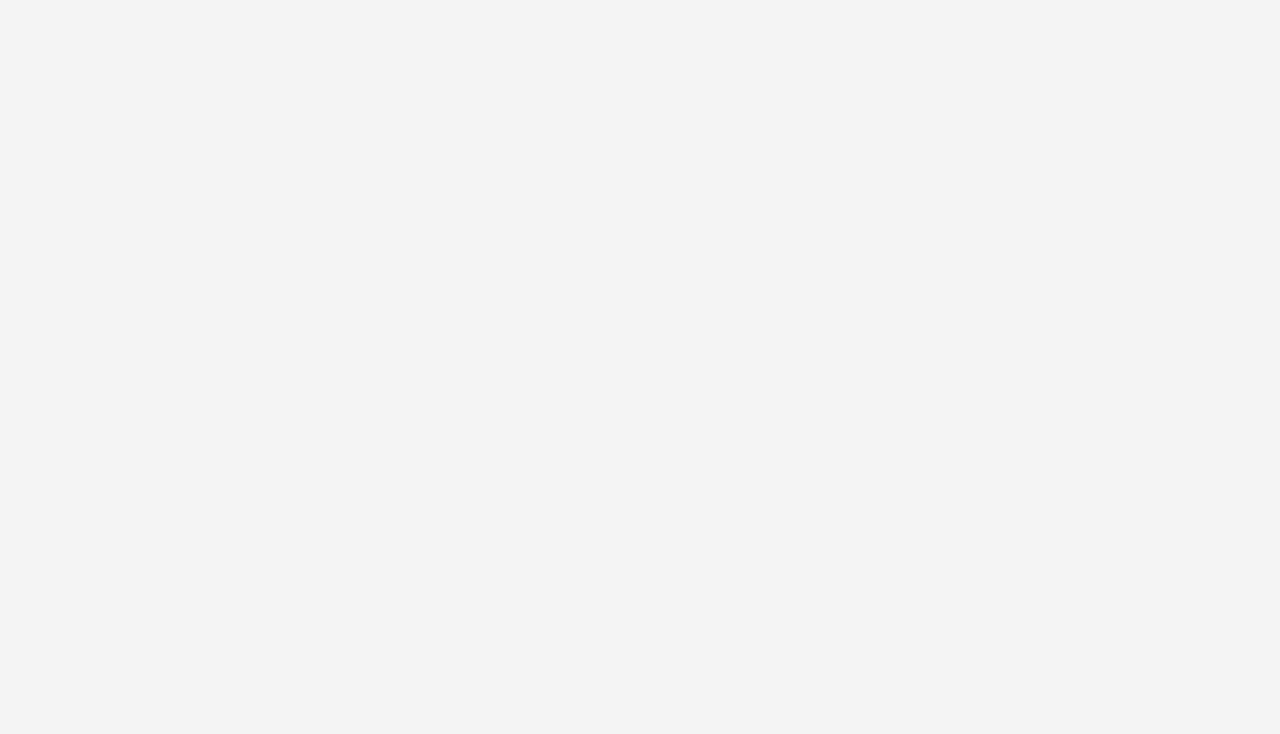
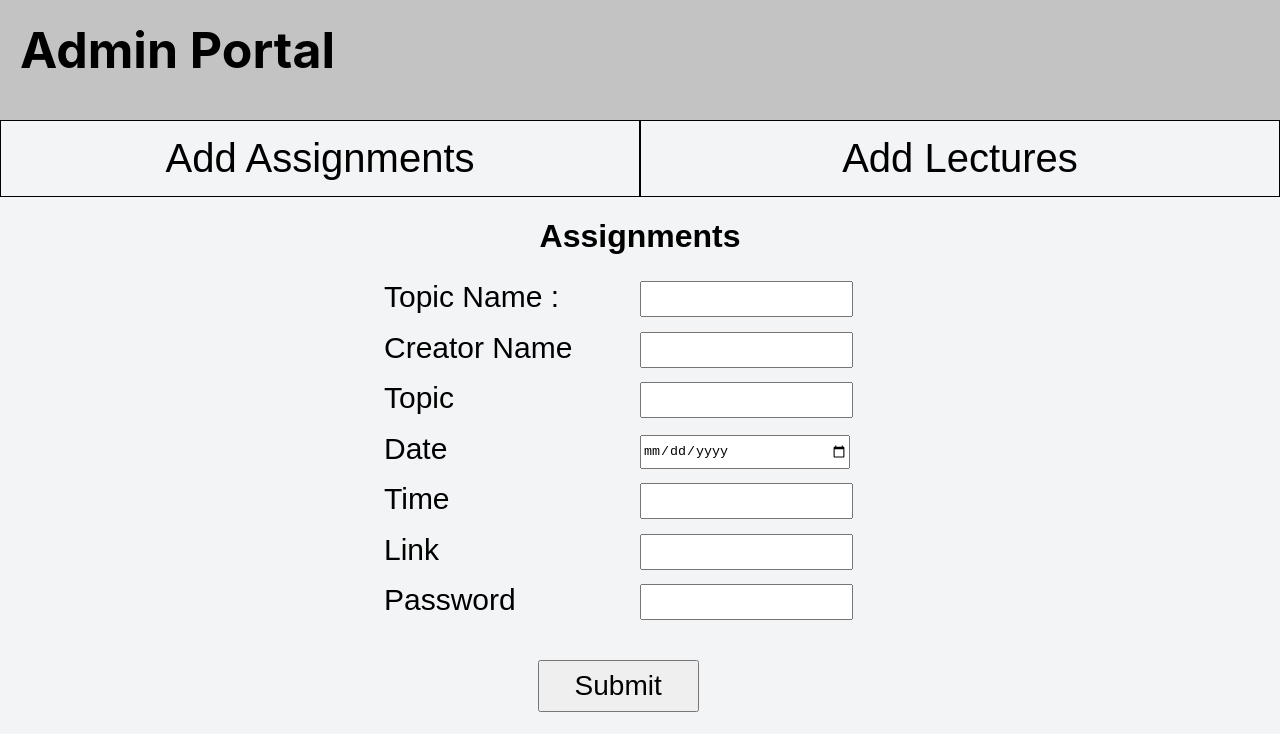
Before and after one commit to vikram-sharma1/masai_lms, a React (Vite) app: page /Admin in a window 1280 px wide. Before the commit this address had no page. Shown: the top 734 px of the page. Built offline with nearby package versions, Linux system fonts and the light colour scheme.

Commit message:
Created Admin Page

```diff
--- /dev/null
+++ b/src/components/Admin.jsx
@@ -0,0 +1,41 @@
+import React from 'react'
+import { useState } from 'react'
+import Assignments from './AdminPages/Assignments'
+import Lectures from './AdminPages/Lectures'
+import './styles/Admin.css'
+
+const Admin = () => {
+
+  const [assignment, setAssignment] = useState(true)
+
+
+  const changeValue = (value) => {
+
+    if(value == 0){
+      setAssignment(true)
+    }
+    else{
+      setAssignment(false)
+    }
+
+  }
+
+
+  return (
+    <>
+        <h1 className='heading'>Admin Portal</h1>
+        <div className='AssignmentBox'>
+          <div className='addAssig' onClick={()=>{
+            changeValue(0)
+          }}>Add Assignments</div>
+          <div className='addAssig' onClick={()=>{
+            changeValue(1)
+          }}>Add Lectures</div>
+            {/* <Assignments/> */}
+        </div>
+        {(assignment) ? <Assignments/> : <Lectures/>}
+    </>
+  )
+}
+
+export default Admin
--- /dev/null
+++ b/src/components/AdminPages/Assignments.jsx
@@ -0,0 +1,49 @@
+import React from 'react'
+
+const Assignments = () => {
+  return (
+    <>
+        <div className='mainBox'>
+          <h1 className='nameHead'>Assignments</h1>
+              <form>
+
+                <div className='divideInput'>
+                  <div><label>Topic Name :</label></div>
+                  <div><input type="text" className='inpBox' /></div>
+                </div>
+
+                <div className='divideInput'>
+                  <div><label>Creator Name</label></div>
+                  <div><input type="text" className='inpBox'  /></div>
+                </div>
+                <div className='divideInput'>
+                  <div><label>Topic</label></div>
+                  <div><input type="text" className='inpBox' /></div>
+                </div>
+                <div className='divideInput'>
+                  <div><label>Date</label></div>
+                  <div><input type="Date" className='inpBox'  /></div>
+                </div>
+                <div className='divideInput'>
+                  <div><label>Time</label></div>
+                  <div><input type="text" className='inpBox'  /></div>
+                </div>
+                <div className='divideInput'>
+                  <div><label>Link</label></div>
+                  <div><input type="text" className='inpBox'  /></div>
+                </div>
+                <div className='divideInput'>
+                  <div><label>Password</label></div>
+                  <div><input type="text" className='inpBox' /></div>
+                </div>
+
+                <input type="submit" value="Submit" className='submitBtn' />
+
+
+              </form>
+            </div>
+    </>
+  )
+}
+
+export default Assignments
--- /dev/null
+++ b/src/components/AdminPages/Lectures.jsx
@@ -0,0 +1,45 @@
+import React from 'react'
+
+const Lectures = () => {
+  return (
+    <>
+        <div className='mainBox'>
+            <h1 className='nameHead'>Lectures</h1>
+              <form>
+
+                <div className='divideInput'>
+                  <div><label>Topic Name :</label></div>
+                  <div><input type="text" className='inpBox' /></div>
+                </div>
+
+                <div className='divideInput'>
+                  <div><label>Creator Name</label></div>
+                  <div><input type="text" className='inpBox'  /></div>
+                </div>
+                <div className='divideInput'>
+                  <div><label>Topic</label></div>
+                  <div><input type="text" className='inpBox' /></div>
+                </div>
+                <div className='divideInput'>
+                  <div><label>Date</label></div>
+                  <div><input type="Date" className='inpBox'  /></div>
+                </div>
+                <div className='divideInput'>
+                  <div><label>Time</label></div>
+                  <div><input type="text" className='inpBox'  /></div>
+                </div>
+                <div className='divideInput'>
+                  <div><label>Link</label></div>
+                  <div><input type="text" className='inpBox'  /></div>
+                </div>
+
+                <input type="submit" value="Submit" className='submitBtn' />
+
+
+              </form>
+            </div>
+    </>
+  )
+}
+
+export default Lectures
--- /dev/null
+++ b/src/components/styles/Admin.css
@@ -0,0 +1,60 @@
+.heading{
+    background-color: rgb(195, 195, 195);
+    margin: 0px;
+    height: 80px;
+    font-size: 50px;
+    padding: 20px;
+}
+
+.AssignmentBox{
+    /* border: 1px solid black; */
+    margin: 0px;
+    /* height: 100px; */
+    display: flex;
+    justify-content: space-between;
+}
+.addAssig{
+    flex: 1;
+    text-align: center;
+    font-size: 40px;
+    padding: 15px;
+    border: 1px solid black;
+    margin: 0px;
+    font-weight: 500;
+    font-family: Arial, Helvetica, sans-serif;
+
+}
+.addAssig:hover{
+    cursor: pointer;
+}
+
+.mainBox{
+    width: 40%;
+    /* border: 1px solid black; */
+    margin: auto;
+    font-family: Arial, Helvetica, sans-serif;
+
+}
+
+.divideInput{
+    display: flex;
+    align-items: center;
+}
+.divideInput > div{
+    flex: 1;
+    font-size: 30px;
+    margin-bottom: 10px;
+}
+.inpBox{
+    width: 80%;
+    height: 30px;
+}
+.submitBtn{
+    padding: 8px 35px;
+    font-size: 28px;
+    margin-top: 30px;
+    margin-left: 30%;
+}
+.nameHead{
+    text-align: center;
+}
--- a/src/routes/AllRoutes.jsx
+++ b/src/routes/AllRoutes.jsx
@@ -10,6 +10,7 @@ import Tickets from '../components/Tickets'
 import Discussions from '../components/Discussions'
 import Notifications from '../components/Notifications'
 import Electives from '../components/Electives'
+import Admin from '../components/Admin'
 
 const AllRoutes = () => {
   return (
@@ -27,6 +28,7 @@ const AllRoutes = () => {
             <Route exact path='/Discussions' element={<Discussions/>} />
             <Route exact path='/Notifications' element={<Notifications/>} />
             <Route exact path='/Electives' element={<Electives/>} />
+            <Route exact path='/Admin' element={<Admin/>} />
         </Routes>
 
     </>
```
